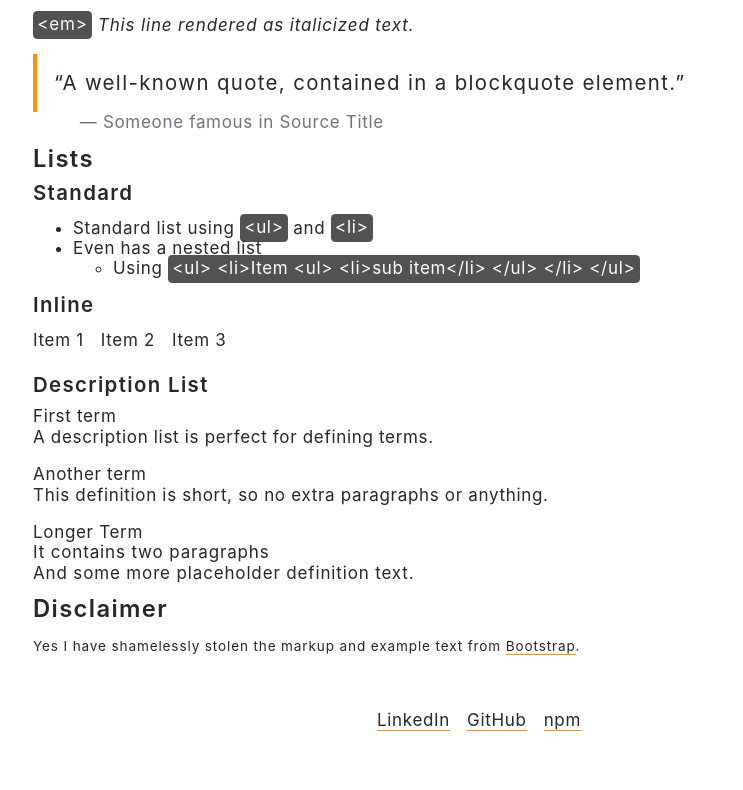
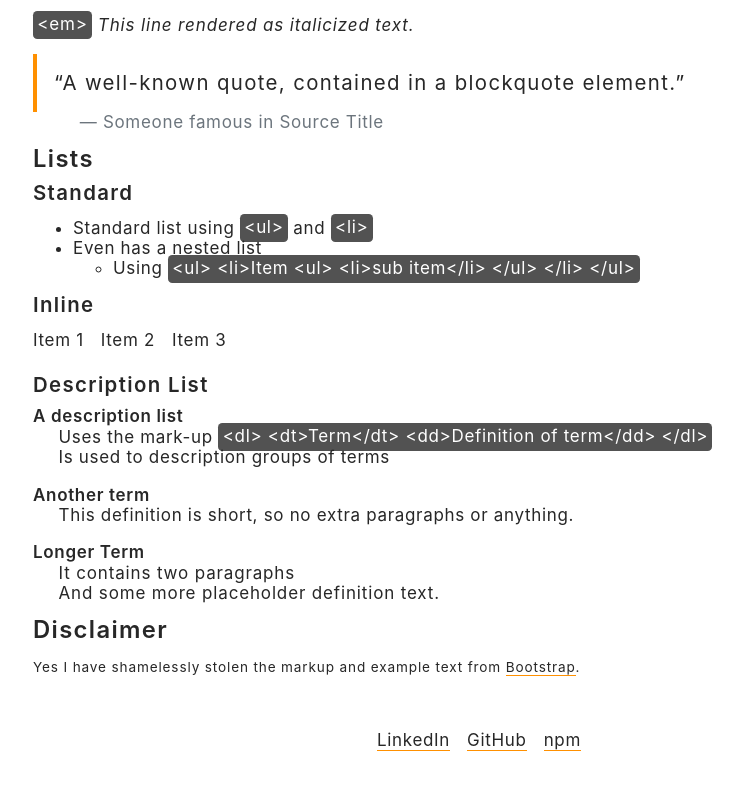
Before and after one commit to jondeaves/jondeaves, a Next.js app: page /typography in a window 1280 px wide. Shown: the part 1010-1800 px from the top of the page, without its empty margins (161-904 px from the left). Built offline with nearby package versions, Linux system fonts and the light colour scheme.

Commit message:
style: update style of description list

```diff
--- a/pages/typography.tsx
+++ b/pages/typography.tsx
@@ -28,7 +28,7 @@ const Typography: NextPage = () => {
         <h3>Text Styles</h3>
 
         <p className="lead">
-          This is a leading paragraph, it stands out a bit more than normal.Id
+          This is a leading paragraph, it stands out a bit more than normal. Id
           dolorem natus ad placeat galisum eum velit tempora eos quasi omnis
           laborum voluptate.
         </p>
@@ -42,7 +42,7 @@ const Typography: NextPage = () => {
         </p>
 
         <p>
-          This text contains abbreviations such as{" "}
+          <code>&lt;abbr&gt;</code> This text contains abbreviations such as{" "}
           <abbr title="attribute">attr</abbr> and{" "}
           <abbr title="HyperText Markup Language">HTML</abbr>.
         </p>
@@ -132,8 +132,15 @@ const Typography: NextPage = () => {
 
         <h4>Description List</h4>
         <dl>
-          <dt>First term</dt>
-          <dd>A description list is perfect for defining terms.</dd>
+          <dt>A description list</dt>
+          <dd>
+            Uses the mark-up{" "}
+            <code>
+              &lt;dl&gt; &lt;dt&gt;Term&lt;/dt&gt; &lt;dd&gt;Definition of
+              term&lt;/dd&gt; &lt;/dl&gt;
+            </code>{" "}
+          </dd>
+          <dd>Is used to description groups of terms</dd>
 
           <dt>Another term</dt>
           <dd>This definition is short, so no extra paragraphs or anything.</dd>
--- a/styles/globals.css
+++ b/styles/globals.css
@@ -231,8 +231,20 @@ ul.inline li:not(:last-child) {
   margin-right: 1rem;
 }
 
+dl {
+  margin-bottom: 1rem;
+}
+
+dl dt {
+  font-weight: 600;
+}
+
+dl dt:not(:first-child) {
+  margin-top: 1rem;
+}
+
 dl dd {
-  margin-bottom: 1rem;
+  margin-left: 1.5rem;
 }
 
 dl dd p {
```
